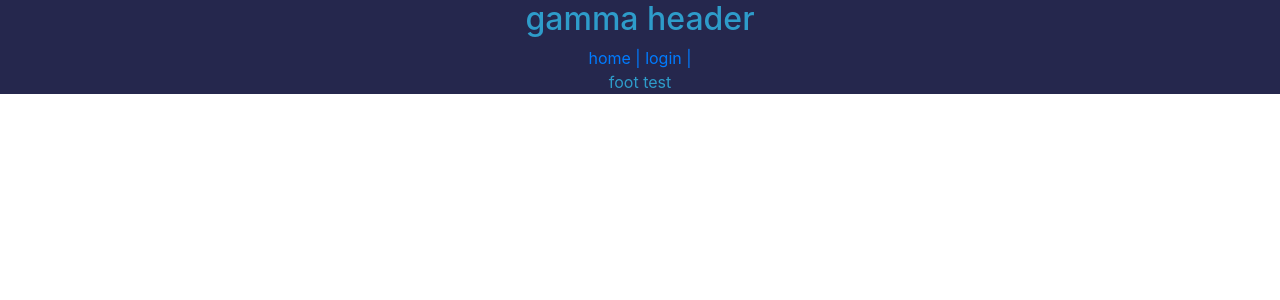
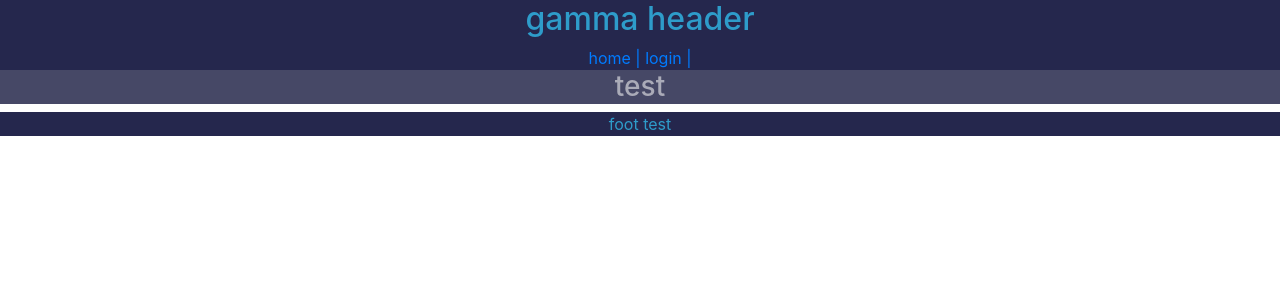
Before and after one commit to GA-SEIR1130-group-projects/gamma-frontend, a React (Create React App) app: page /api/users/1 in a window 1280 px wide. Shown: the top 300 px of the page. Built offline with nearby package versions, Linux system fonts and the light colour scheme.

Commit message:
added userprofile route to api/users/:id, works

```diff
--- a/src/App.js
+++ b/src/App.js
@@ -7,6 +7,7 @@ import Home from "./Components/Home";
 import Header from "./Components/Header";
 import Footer from "./Components/Footer";
 import Login from "./Components/Login";
+import UserProfile from "./Components/UserProfile";
 
 function App() {
   return (
@@ -18,6 +19,7 @@ function App() {
       <div className="Home">
         <Route path="/" exact component={Home} />
         <Route path="/login" component={Login} />
+        <Route path="/api/users/:id" component={UserProfile} />
       </div>
 
       <div className="footer">
--- /dev/null
+++ b/src/Components/UserProfile.jsx
@@ -0,0 +1,11 @@
+import React, { useState, useEffect } from "react";
+
+function UserProfile() {
+  return (
+    <div>
+      <h3>test</h3>
+    </div>
+  );
+}
+
+export default UserProfile;
```
Also changed, not shown: 1 other file (tests, documents, lock files or other folders).
